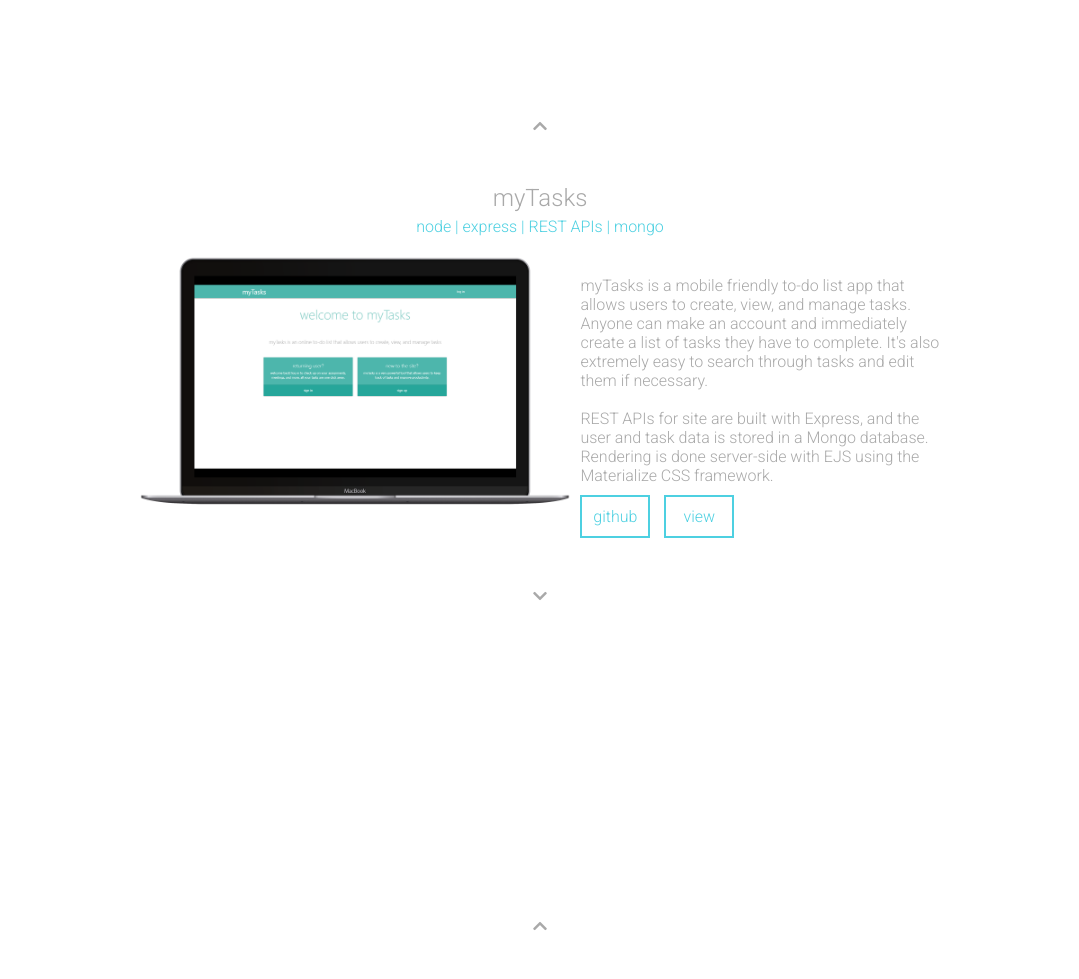
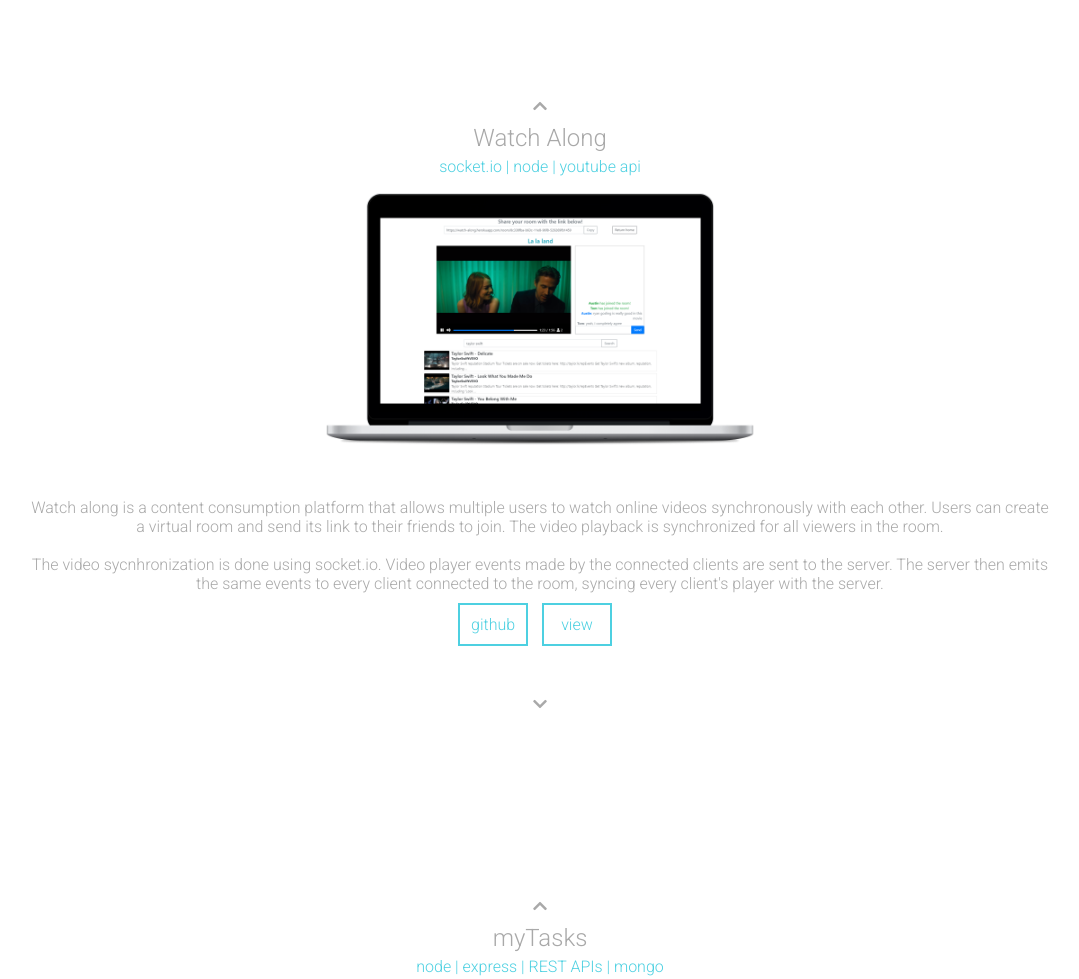
Before and after one commit to austichen/personal-site-v2, a plain HTML site: page projects.html in a window 1280 px wide. Shown: the part 900-1879 px from the top of the page, without its empty margins (100-1179 px from the left). Drawn offline with nearby package versions, Linux system fonts and the light colour scheme.

Commit message:
update projects

```diff
--- a/css/main.css
+++ b/css/main.css
@@ -20,7 +20,6 @@ p {
   padding: 10px 5px 10px 5px;
   box-sizing: border-box;
   margin-right: 10px;
-  cursor:
 }
 
 .btn:hover{
@@ -263,6 +262,10 @@ nav a:hover, nav .active {
   top:0;
 }
 
+.projects-container a {
+  cursor: pointer;
+}
+
 .projects-overview {
   margin: 0 auto;
   padding-top: 100px;
@@ -401,9 +404,13 @@ nav a:hover, nav .active {
     height: auto;
     margin: 0px;
   }
+  .aboutme-container {
+    padding-left: 0;
+    padding-right: 0;
+  }
 }
 
-@media only screen and (max-width:1200px) {
+@media only screen and (max-width:1300px) {
   .project-container div {
     padding-left: 0px;
     padding-right: 0px;
--- a/projects.html
+++ b/projects.html
@@ -31,16 +31,41 @@
       </div>
     </nav>
     <div class="clearfix"></div>
-    <div class="container content">
+    <div class="container content projects-container">
       <h1 class="primary-text blue-text">Projects</h1>
 
       <div class="projects-overview" id="projects-overview">
-        <a href="#" class="project-anchor" location="my-tasks"><img src="images/mytasks-logo.png"/></a>
-        <a href="#" class="project-anchor" location="tweet-anywhere"><img src="images/tweet-anywhere-logo.png"/></a>
+        <a class="project-anchor" location="watch-along"><img src="images/watch-along-logo.png"/></a>
+        <a class="project-anchor" location="my-tasks"><img src="images/mytasks-logo.png"/></a>
+        <a class="project-anchor" location="tweet-anywhere"><img src="images/tweet-anywhere-logo.png"/></a>
+      </div>
+
+      <div class="project-container" id="watch-along">
+        <a title="overview" class="fas fa-chevron-up project-anchor" location="top"></a>
+        <h1 class="secondary-text grey-text">Watch Along</h1>
+        <p class="blue-text">socket.io | node | youtube api</p>
+        <div class="project-content">
+          <img src="images/watch-along-macbook.png" style="padding-bottom: 20px;"/>
+          <p>
+            Watch along is a content consumption platform that allows multiple users
+            to watch online videos synchronously with each other. Users can
+            create a virtual room and send its link to their friends to join. The
+            video playback is synchronized for all viewers in the room.
+            <br><br>
+            The video sycnhronization is done using socket.io. Video player events made by
+            the connected clients are sent to the server. The server then emits the
+            same events to every client connected to the room, syncing every client's
+            player with the server.
+            <br/>
+          </p>
+          <a href="https://github.com/austichen/my-tasks" target="_blank" class="btn">github</a>
+          <a href="http://my-tasks-project.herokuapp.com/" target="_blank" class="btn">view</a>
+        </div>
+        <a title="tweet-anywhere" class="fas fa-chevron-down project-anchor" location="my-tasks"></a>
       </div>
 
       <div class="project-container" id="my-tasks">
-        <a href="#" title="overview" class="fas fa-chevron-up project-anchor" location="top"></a>
+        <a title="overview" class="fas fa-chevron-up project-anchor" location="watch-along"></a>
         <h1 class="secondary-text grey-text">myTasks</h1>
         <p class="blue-text">node | express | REST APIs | mongo</p>
         <div class="project-content">
@@ -49,7 +74,7 @@
             view, and manage tasks. Anyone can make an account and immediately
             create a list of tasks they have to complete. It's also extremely easy to
             search through tasks and edit them if necessary.
-            </br></br>
+            <br><br>
             REST APIs for site are built with Express, and the user and task data
             is stored in a Mongo database. Rendering is done server-side with EJS
             using the Materialize CSS framework.
@@ -58,11 +83,11 @@
           <a href="https://github.com/austichen/my-tasks" target="_blank" class="btn">github</a>
           <a href="http://my-tasks-project.herokuapp.com/" target="_blank" class="btn">view</a>
         </div>
-        <a href="#" title="tweet-anywhere" class="fas fa-chevron-down project-anchor" location="tweet-anywhere"></a>
+        <a title="tweet-anywhere" class="fas fa-chevron-down project-anchor" location="tweet-anywhere"></a>
       </div>
 
       <div class="project-container" id="tweet-anywhere">
-        <a href="#" title="my-tasks" class="fas fa-chevron-up project-anchor" location="my-tasks"></a>
+        <a title="my-tasks" class="fas fa-chevron-up project-anchor" location="my-tasks"></a>
         <h1 class="secondary-text grey-text">Tweet Anywhere</h1>
         <p class="blue-text">react | google maps & twitter APIs | node | mongo</p>
         <div class="project-content">
@@ -70,9 +95,9 @@
           <p>Tweet Anywhere is a web app that allows users to search for Tweets
             from any location around the globe, view them on Twitter, and save
             them to a public collection if they really like it.
-            </br></br>
-            The app is built with ReactJS front end, with Mongo being the database
-            of choice for storing saved Tweets. Google
+            <br><br>
+            The app is built with a ReactJS front end, with Mongo being the database
+            used for storing saved Tweets. Google
             maps API and Twitter API are also used to find Tweets based on the
             user's search query.
             <br/>
```
Also changed, not shown: aboutme.html (+6 -6 lines), images/watch-along-logo.png (added), images/watch-along-macbook.png (added).
